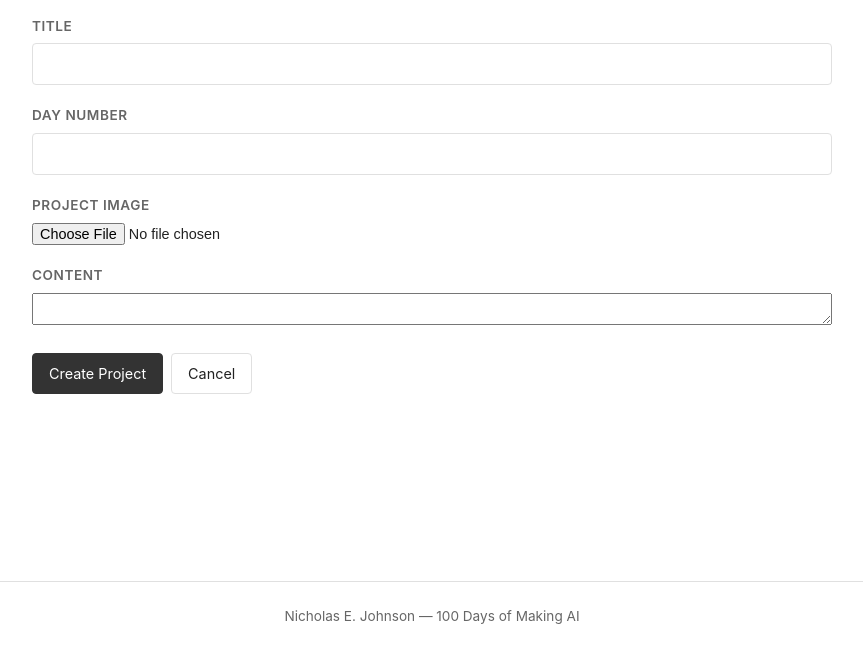
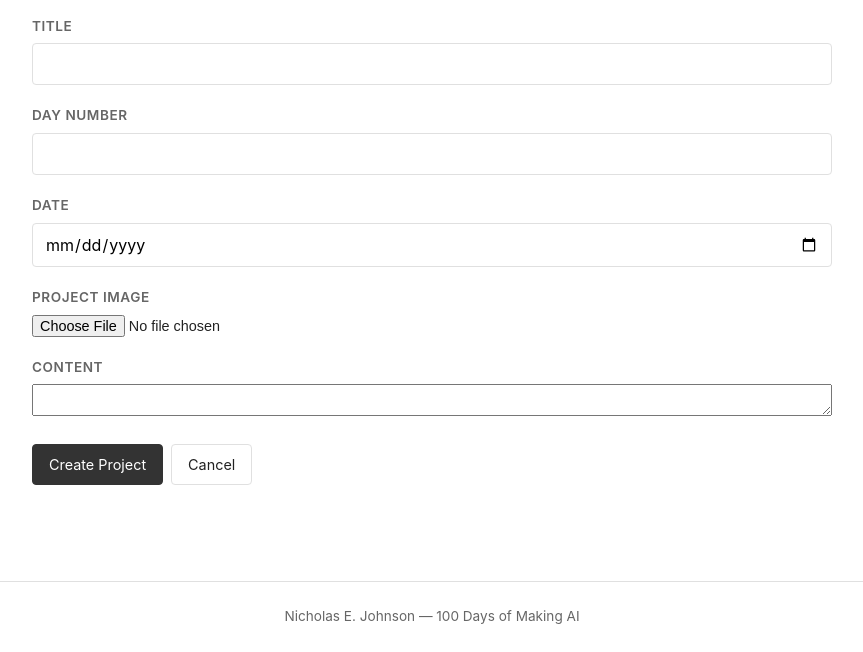
Before and after one commit to nejohnson2/100-days-of-making-ai, a Flask app: page /admin/create in a window 1280 px wide. Shown: the part 148-800 px from the top of the page, without its empty margins (208-1071 px from the left). Run offline with Flask 3, Linux system fonts and the light colour scheme; the visitor is signed in with stand-in values (Sample User, id 1); some libraries are stand-ins or nearby versions.

Commit message:
editable dates

```diff
--- a/app.py
+++ b/app.py
@@ -1,4 +1,5 @@
 import os
+from datetime import datetime
 from functools import wraps
 
 import cloudinary
@@ -126,12 +127,16 @@ def admin_create():
         if existing:
             slug = f"{slug}-day-{day_number}"
 
+        project_date = request.form.get("project_date")
+        created_at = datetime.strptime(project_date, "%Y-%m-%d") if project_date else None
+
         project = Project(
             title=title,
             slug=slug,
             day_number=day_number,
             image_url=image_url,
             content=content,
+            created_at=created_at,
         )
         db.session.add(project)
         db.session.commit()
@@ -150,6 +155,10 @@ def admin_edit(project_id):
         project.title = request.form.get("title", "").strip()
         project.day_number = request.form.get("day_number", type=int)
         project.content = request.form.get("content", "")
+
+        project_date = request.form.get("project_date")
+        if project_date:
+            project.created_at = datetime.strptime(project_date, "%Y-%m-%d")
 
         image = request.files.get("image")
         if image and image.filename:
--- a/static/style.css
+++ b/static/style.css
@@ -574,7 +574,8 @@ footer {
 }
 
 .form-group input[type="text"],
-.form-group input[type="number"] {
+.form-group input[type="number"],
+.form-group input[type="date"] {
     padding: 10px 12px;
     border: 1px solid var(--color-border);
     border-radius: 4px;
--- a/templates/admin/edit.html
+++ b/templates/admin/edit.html
@@ -37,6 +37,12 @@
         </div>
 
         <div class="form-group">
+            <label for="project_date">Date</label>
+            <input type="date" id="project_date" name="project_date"
+                   value="{{ project.created_at.strftime('%Y-%m-%d') if project else '' }}" required>
+        </div>
+
+        <div class="form-group">
             <label for="image">
                 {% if project and project.image_url %}
                     Replace Image (leave empty to keep current)
```
